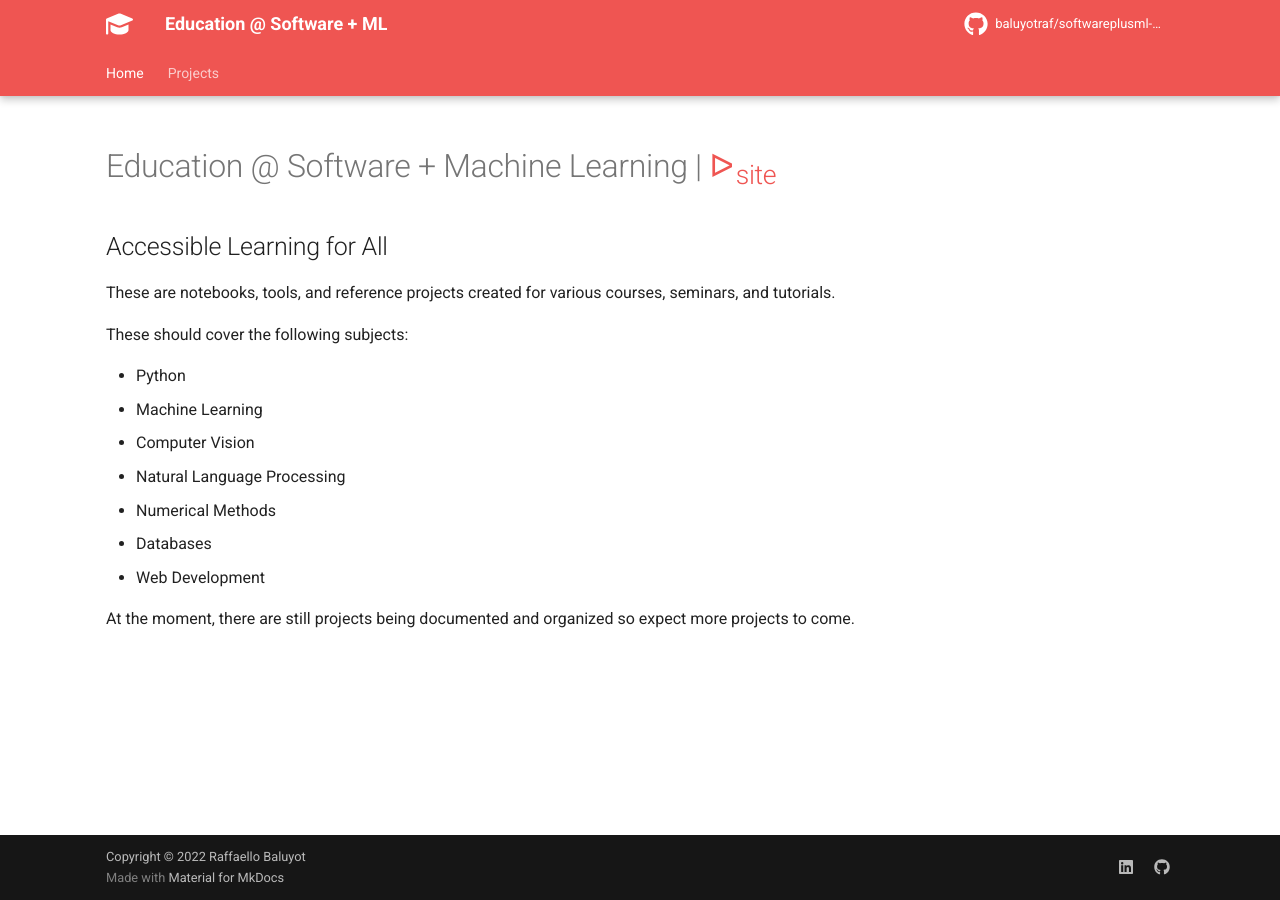
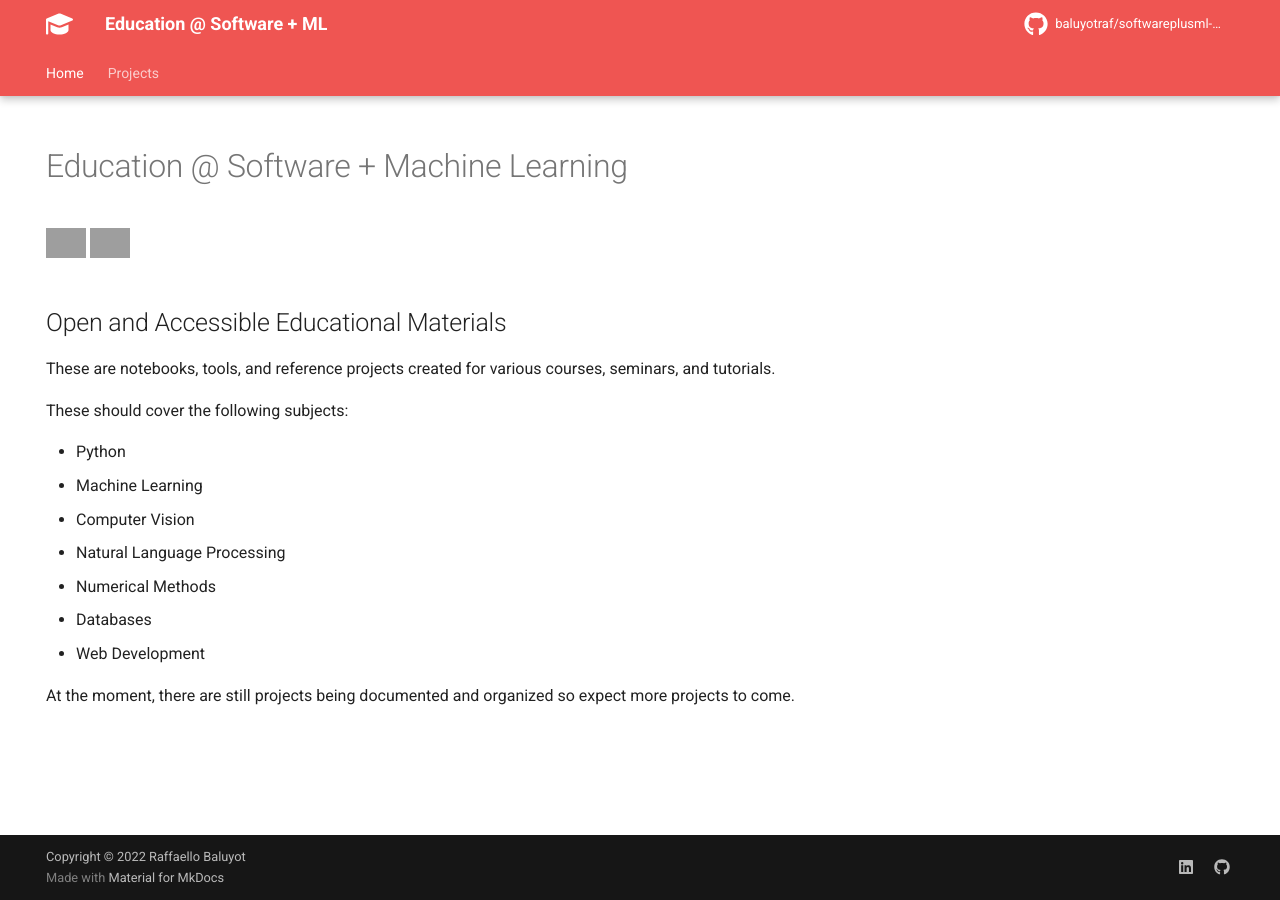
Before and after one commit to baluyotraf/softwareplusml-education, an MkDocs documentation site: the page built from docs/index.md, in a window 1280 px wide. Built offline with MkDocs 1.6.1 and Material for MkDocs 9.7.7, drawn with Linux system fonts in a browser that asks for light colours; plug-ins that fetch from the network failed and are left out; comment, search, counter and statistics services are not loaded; grey boxes are pictures that could not be loaded.

```diff
--- a/README.md
+++ b/README.md
@@ -1,6 +1,9 @@
-# Education @ Software + Machine Learning | [ᐅ<sub>site</sub>][Site]
+# Education @ Software + Machine Learning
 
-## Accessible Learning for All
+[<img src="https://raw.githubusercontent.com/FortAwesome/Font-Awesome/adb2273bdbff7abeff8f16dbde9e88722827f356/svgs/brands/firefox.svg" style="height:30px;">][Software + ML]
+[<img src="https://raw.githubusercontent.com/FortAwesome/Font-Awesome/adb2273bdbff7abeff8f16dbde9e88722827f356/svgs/brands/github.svg" style="height:30px;">][Code]
+
+## Open and Accessible Educational Materials
 
 These are notebooks, tools, and reference projects created for various
 courses, seminars, and tutorials.
@@ -18,4 +21,6 @@ These should cover the following subjects:
 At the moment, there are still projects being documented and organized so
 expect more projects to come.
 
-[Site]: https://education.softwareplus.ml/ (Site)
+
+[Code]: https://github.com/baluyotraf/softwareplusml-education (Code)
+[Software + ML]: https://education.softwareplus.ml/ (Website)
--- a/docs/stylesheets/extra.css
+++ /dev/null
@@ -1,3 +0,0 @@
-.md-grid {
-    max-width: 1100px;
-}
--- a/mkdocs.yml
+++ b/mkdocs.yml
@@ -9,8 +9,9 @@ copyright: Copyright &copy; 2022 Raffaello Baluyot
 nav:
   - Home: index.md
   - Projects:
+    - Python Basics: projects/python-basics.md
     - Neural Networks: projects/neural-networks.md
-    - Python Basics: projects/python-basics.md
+    - Natural Language Processing: projects/natural-language-processing.md
 
 plugins:
   - include-markdown
@@ -31,9 +32,6 @@ theme:
     - navigation.tabs.sticky
     - navigation.top
 
-extra_css:
-  - stylesheets/extra.css
-
 extra:
   social:
     - icon: fontawesome/brands/linkedin
```
Also changed, not shown: docs/projects/natural-language-processing.md (added, +3 -0 lines), .gitmodules.
